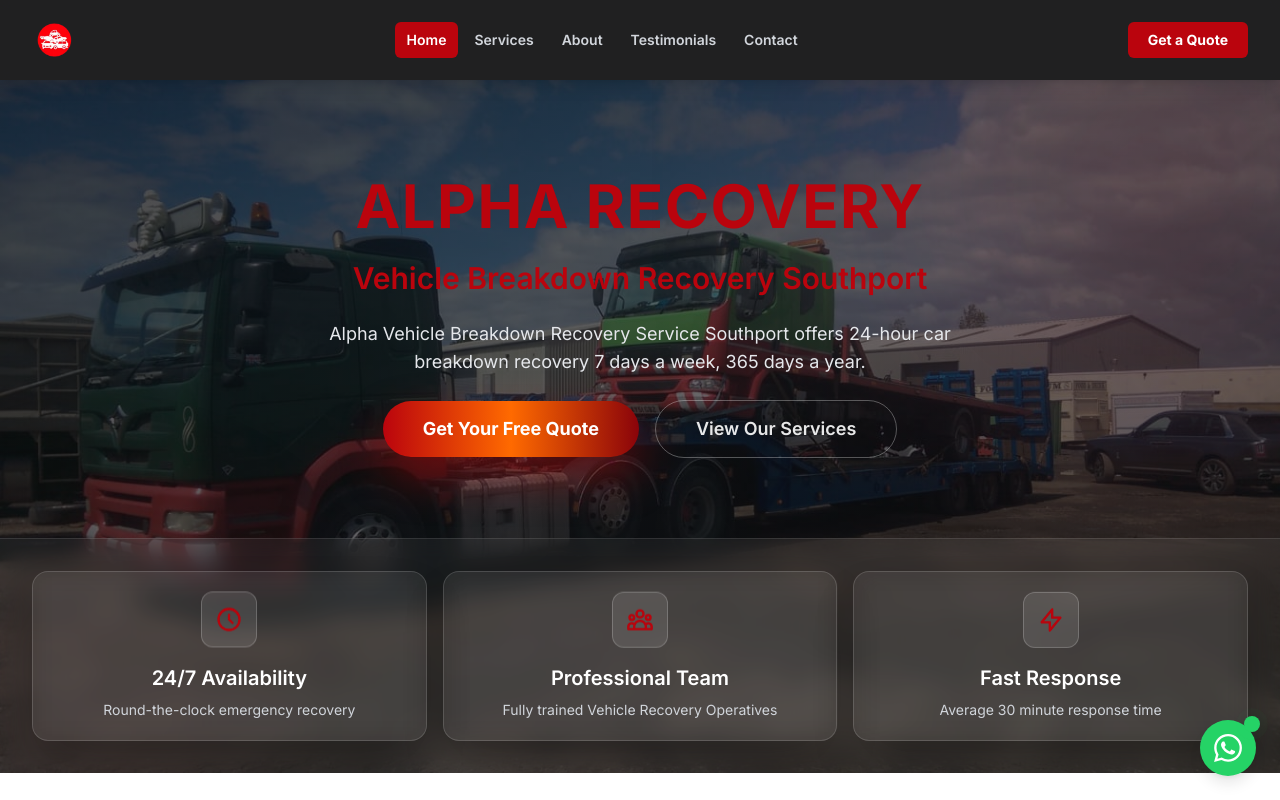
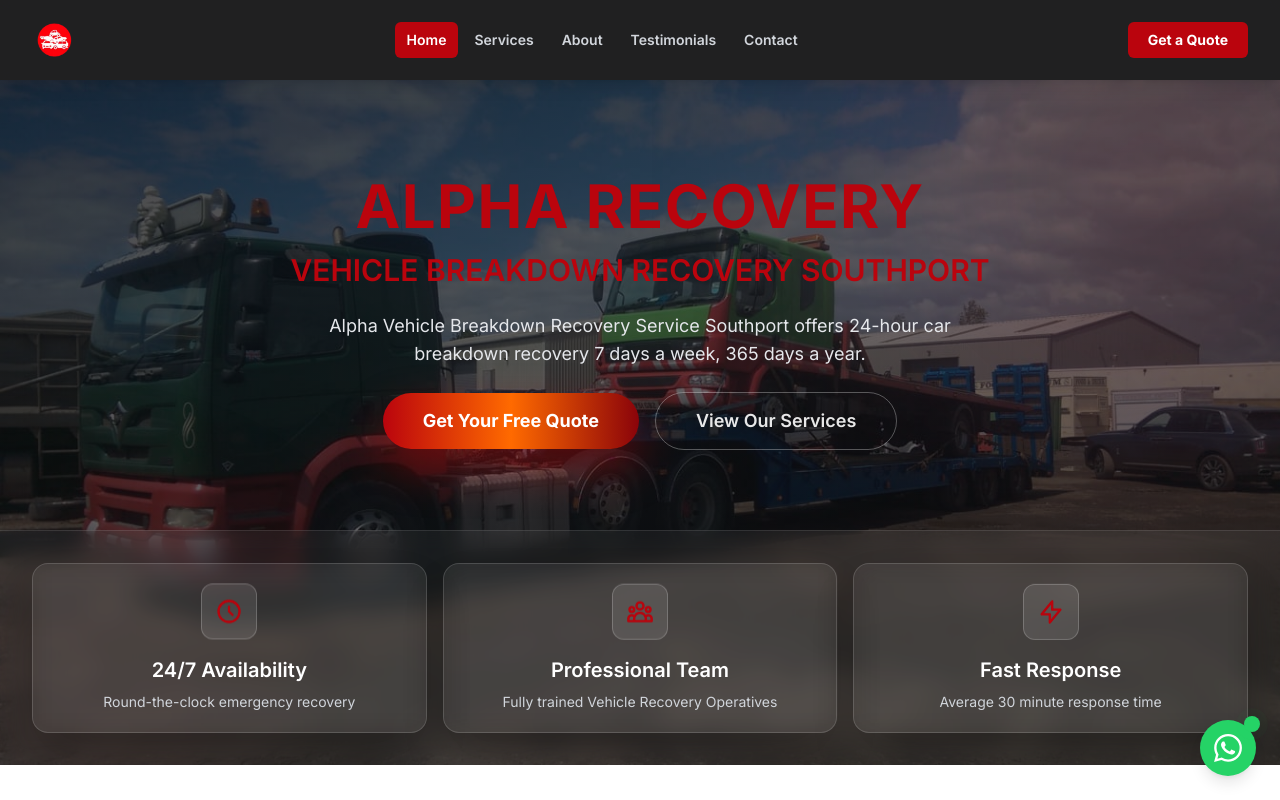
Before and after one commit to bluenose10/alpha-scrap-cars, a React (Vite) app: page / in a window 1280 px wide. Shown: the top 800 px of the page. Built offline with nearby package versions, Linux system fonts and the light colour scheme.

Commit message:
Revert subtitle to original structure - inside h1 with animation

```diff
--- a/pages/Home.tsx
+++ b/pages/Home.tsx
@@ -133,10 +133,10 @@
         <div className="relative max-w-7xl mx-auto px-4 sm:px-6 lg:px-8 pt-24 pb-20 text-center z-10 space-y-6">
             <h1 className="text-4xl md:text-6xl font-bold text-brand-red-600 uppercase leading-tight tracking-wide animate-fade-in-up">
               Alpha Recovery
+              <span className="block text-2xl md:text-3xl font-semibold text-brand-red-600 tracking-normal mt-4">
+                Vehicle Breakdown Recovery Southport
+              </span>
             </h1>
-            <p className="text-2xl md:text-3xl font-semibold text-brand-red-600 tracking-normal">
-              Vehicle Breakdown Recovery Southport
-            </p>
             <p className="max-w-2xl mx-auto text-lg text-gray-200 animate-fade-in-up [animation-delay:0.12s]">
             Alpha  Vehicle Breakdown Recovery Service Southport offers 24-hour car breakdown recovery 7 days a week, 365 days a year.
             </p>
```
